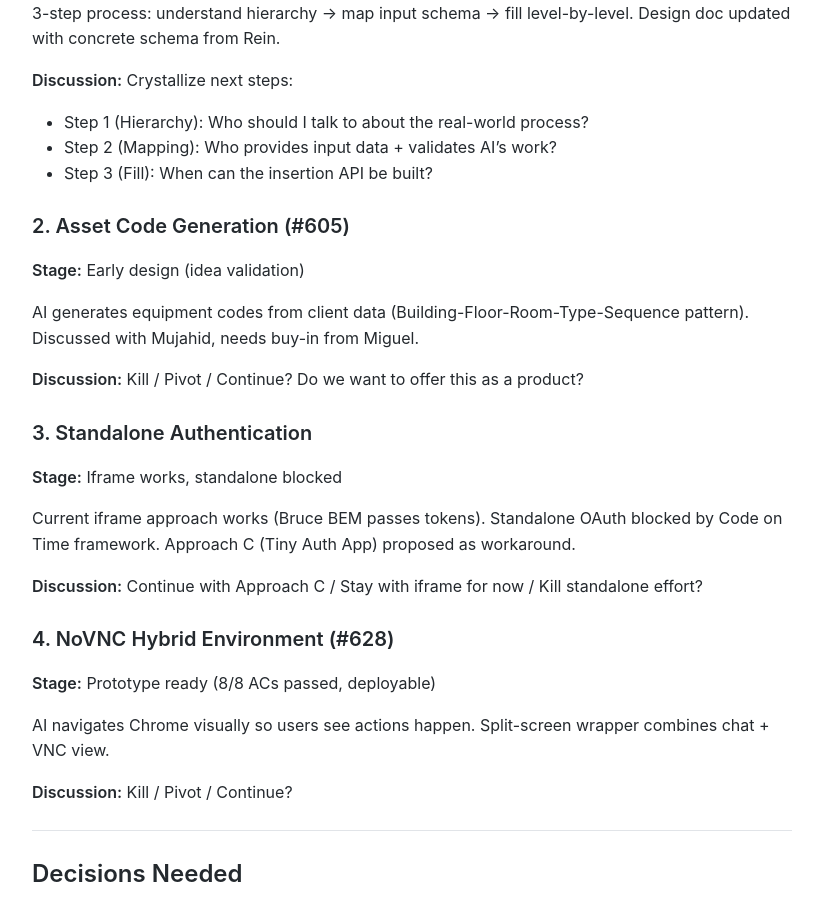
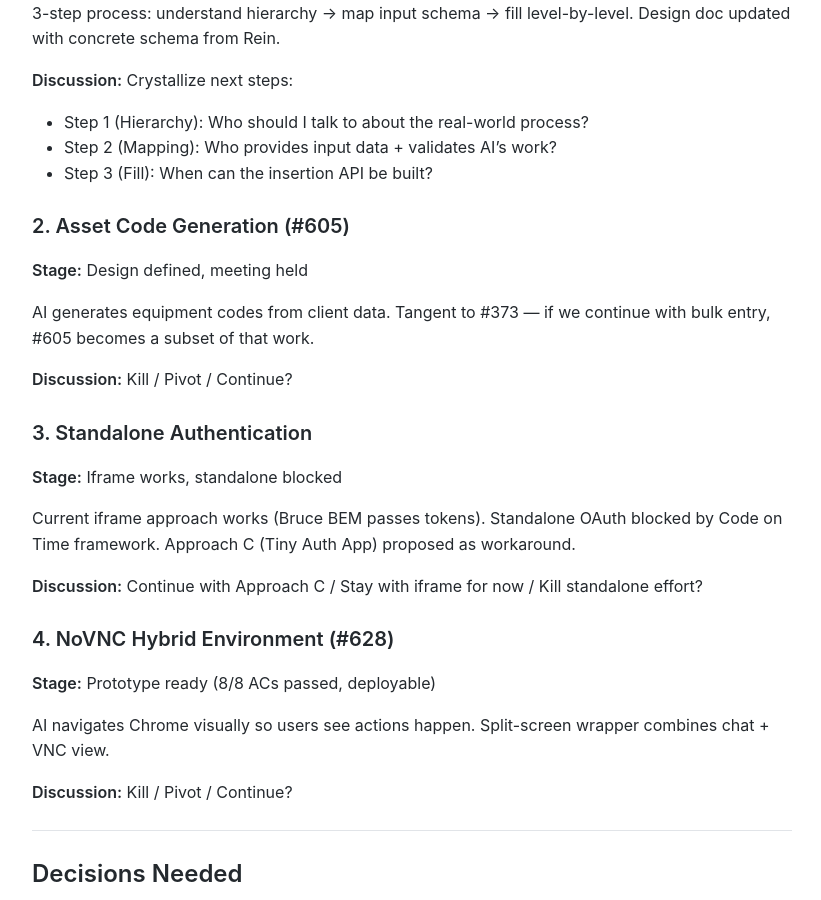
Before and after one commit to MariusWilsch/public-wilsch-ai-pages, a Jekyll site: the page built from project/archibus-fm-assistant/all-hands-ai-work-track-prioritization.md, in a window 1280 px wide and 900 px high, scrolled down 1128 px. Shown: the whole window, without its empty margins (228-1049 px from the left). Built offline with Jekyll 4.4.1, drawn with Linux system fonts in a browser that asks for light colours; our own code applies the rules of GitHub Pages for plain Markdown files.

Commit message:
Sync from hippocampus 2026-01-29

```diff
--- a/project/archibus-fm-assistant/all-hands-ai-work-track-prioritization.md
+++ b/project/archibus-fm-assistant/all-hands-ai-work-track-prioritization.md
@@ -46,11 +46,11 @@ Please review these documents before the meeting:
 
 ### 2. Asset Code Generation (#605)
 
-**Stage:** Early design (idea validation)
+**Stage:** Design defined, meeting held
 
-AI generates equipment codes from client data (Building-Floor-Room-Type-Sequence pattern). Discussed with Mujahid, needs buy-in from Miguel.
+AI generates equipment codes from client data. Tangent to #373 — if we continue with bulk entry, #605 becomes a subset of that work.
 
-**Discussion:** Kill / Pivot / Continue? Do we want to offer this as a product?
+**Discussion:** Kill / Pivot / Continue?
 
 ### 3. Standalone Authentication
 
```
